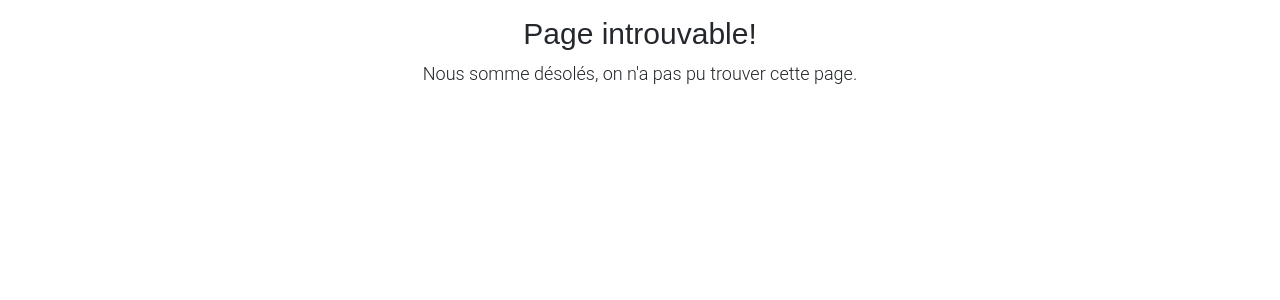
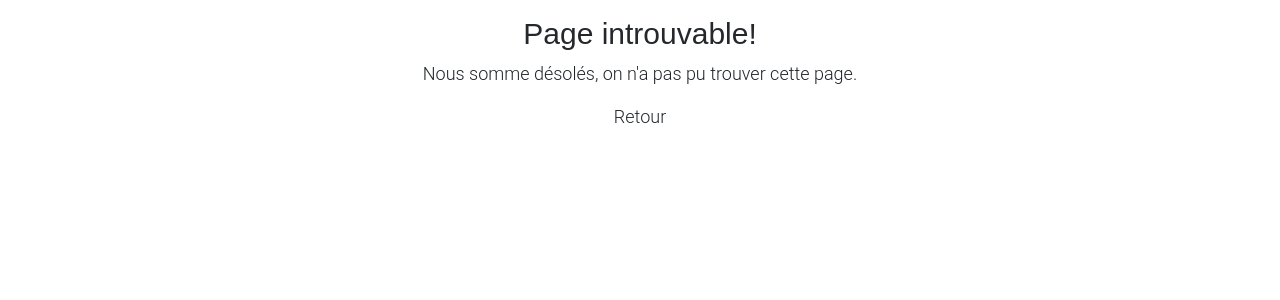
Before and after one commit to Makoorr/SBRnet, a PHP site: page /sbrnet/404.php in a window 1280 px wide. Shown: the part 263-563 px from the top of the page. Run offline with PHP 8.4, Linux system fonts and the light colour scheme; data that the repository does not hold is empty; some libraries are stand-ins or nearby versions.

Commit message:
added 404 page

```diff
--- a/404.php
+++ b/404.php
@@ -32,6 +32,7 @@
             <div class="container" style="text-align: center;">
                 <h1>Page introuvable!</h1>
                 <p>Nous somme désolés, on n'a pas pu trouver cette page.</p>
+                <a href="http://localhost/sbrnet/index.php">Retour</a>
             </div>
         </section>
     </div>
```
